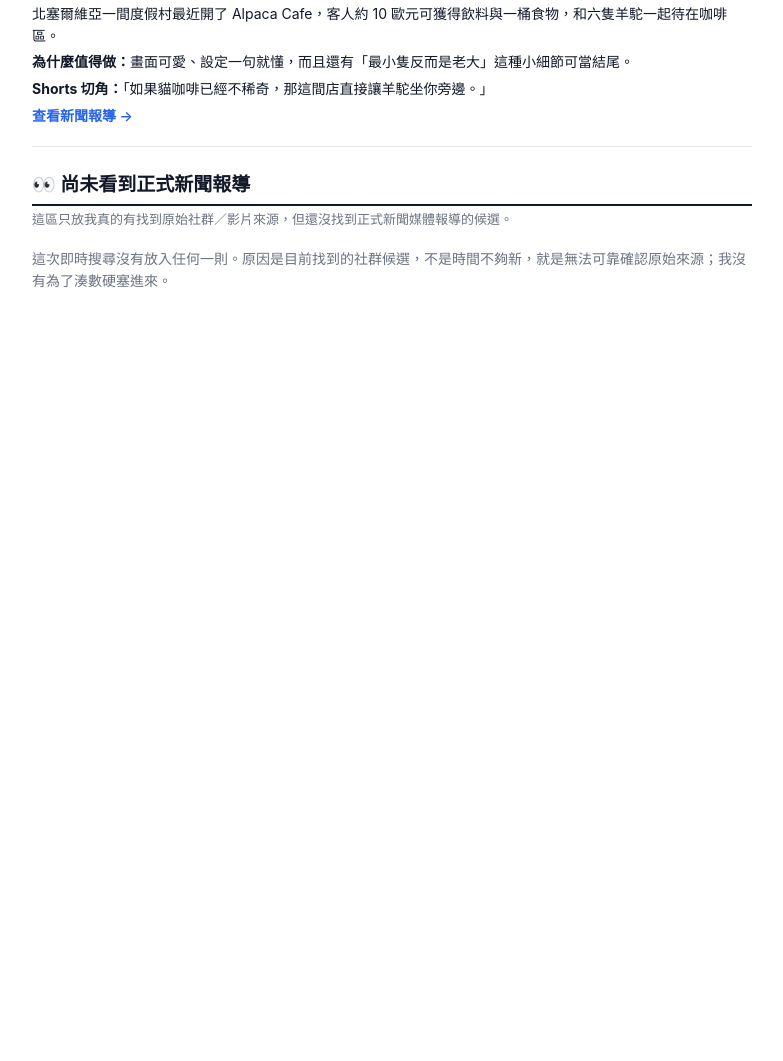
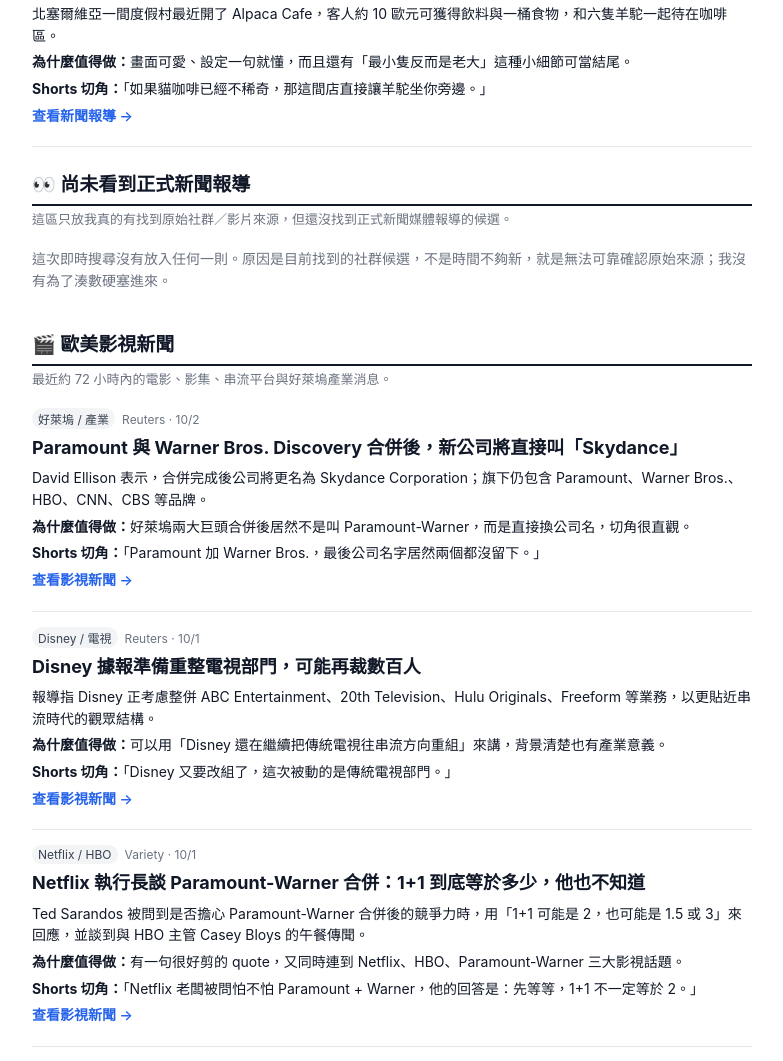
Before and after one commit to ifishlin/shorts-trend-radar, a plain HTML site: page index.html in a window 1280 px wide. Shown: the part 1444-2505 px from the top of the page, without its empty margins (248-1031 px from the left). Before the commit the page ends 1801 px from the top, so only its background shows below. Drawn offline with Linux system fonts and the light colour scheme.

Commit message:
Add European and US entertainment news section

```diff
--- a/index.html
+++ b/index.html
@@ -93,4 +93,35 @@
 <div class="section-note">這區只放我真的有找到原始社群／影片來源，但還沒找到正式新聞媒體報導的候選。</div>
 <div class="empty">這次即時搜尋沒有放入任何一則。原因是目前找到的社群候選，不是時間不夠新，就是無法可靠確認原始來源；我沒有為了湊數硬塞進來。</div>
 
+
+<h2 class="section">🎬 歐美影視新聞</h2>
+<div class="section-note">最近約 72 小時內的電影、影集、串流平台與好萊塢產業消息。</div>
+
+<section class="item">
+<div class="meta"><span class="tag">好萊塢 / 產業</span>Reuters · 10/2</div>
+<h3>Paramount 與 Warner Bros. Discovery 合併後，新公司將直接叫「Skydance」</h3>
+<p>David Ellison 表示，合併完成後公司將更名為 Skydance Corporation；旗下仍包含 Paramount、Warner Bros.、HBO、CNN、CBS 等品牌。</p>
+<p><span class="label">為什麼值得做：</span>好萊塢兩大巨頭合併後居然不是叫 Paramount-Warner，而是直接換公司名，切角很直觀。</p>
+<p><span class="label">Shorts 切角：</span>「Paramount 加 Warner Bros.，最後公司名字居然兩個都沒留下。」</p>
+<p><a href="https://www.reuters.com/legal/transactional/david-ellison-says-combined-paramount-warner-bros-discovery-will-be-named-2026-10-02/" target="_blank" rel="noopener">查看影視新聞 →</a></p>
+</section>
+
+<section class="item">
+<div class="meta"><span class="tag">Disney / 電視</span>Reuters · 10/1</div>
+<h3>Disney 據報準備重整電視部門，可能再裁數百人</h3>
+<p>報導指 Disney 正考慮整併 ABC Entertainment、20th Television、Hulu Originals、Freeform 等業務，以更貼近串流時代的觀眾結構。</p>
+<p><span class="label">為什麼值得做：</span>可以用「Disney 還在繼續把傳統電視往串流方向重組」來講，背景清楚也有產業意義。</p>
+<p><span class="label">Shorts 切角：</span>「Disney 又要改組了，這次被動的是傳統電視部門。」</p>
+<p><a href="https://www.reuters.com/business/disney-plans-restructuring-television-business-wsj-reports-2026-10-01/" target="_blank" rel="noopener">查看影視新聞 →</a></p>
+</section>
+
+<section class="item">
+<div class="meta"><span class="tag">Netflix / HBO</span>Variety · 10/1</div>
+<h3>Netflix 執行長談 Paramount-Warner 合併：1+1 到底等於多少，他也不知道</h3>
+<p>Ted Sarandos 被問到是否擔心 Paramount-Warner 合併後的競爭力時，用「1+1 可能是 2，也可能是 1.5 或 3」來回應，並談到與 HBO 主管 Casey Bloys 的午餐傳聞。</p>
+<p><span class="label">為什麼值得做：</span>有一句很好剪的 quote，又同時連到 Netflix、HBO、Paramount-Warner 三大影視話題。</p>
+<p><span class="label">Shorts 切角：</span>「Netflix 老闆被問怕不怕 Paramount + Warner，他的回答是：先等等，1+1 不一定等於 2。」</p>
+<p><a href="https://au.variety.com/2026/tv/global/netflix-ted-sarandos-paramount-warner-bros-competition-40898/" target="_blank" rel="noopener">查看影視新聞 →</a></p>
+</section>
+
 </main></body></html>
```
